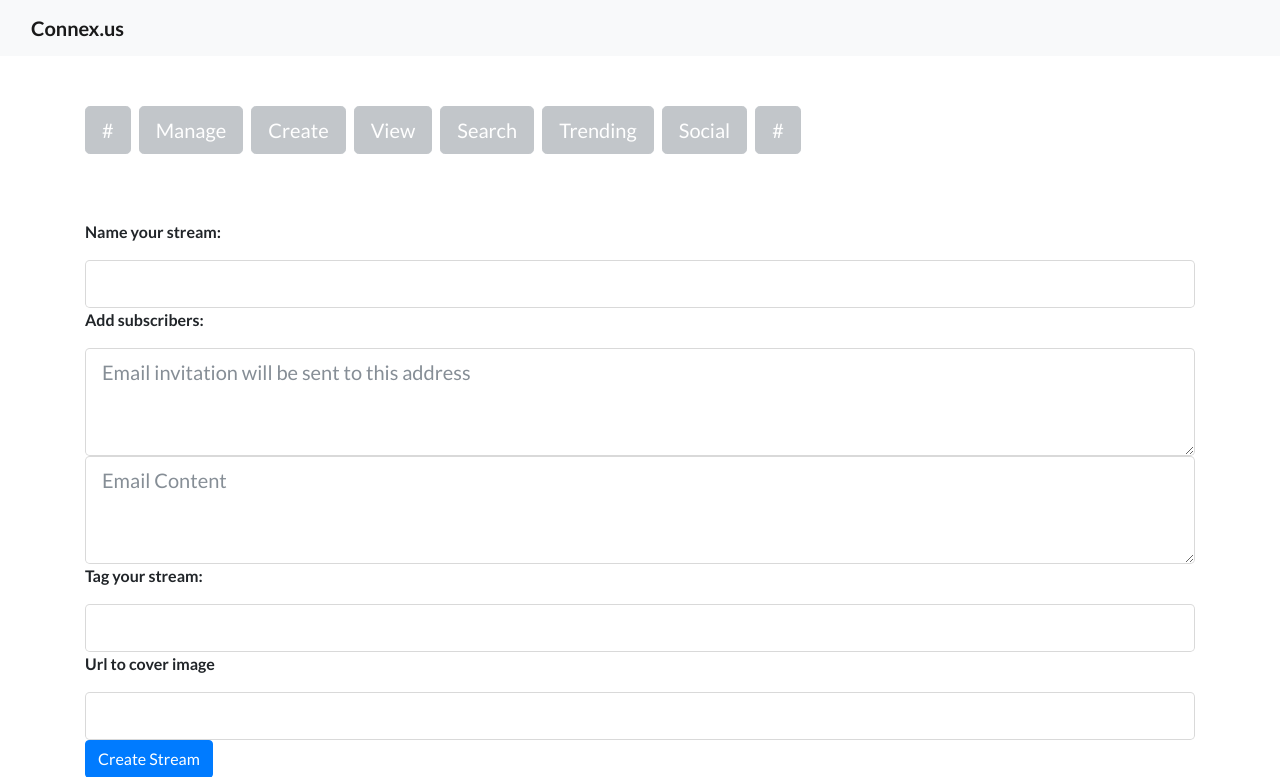
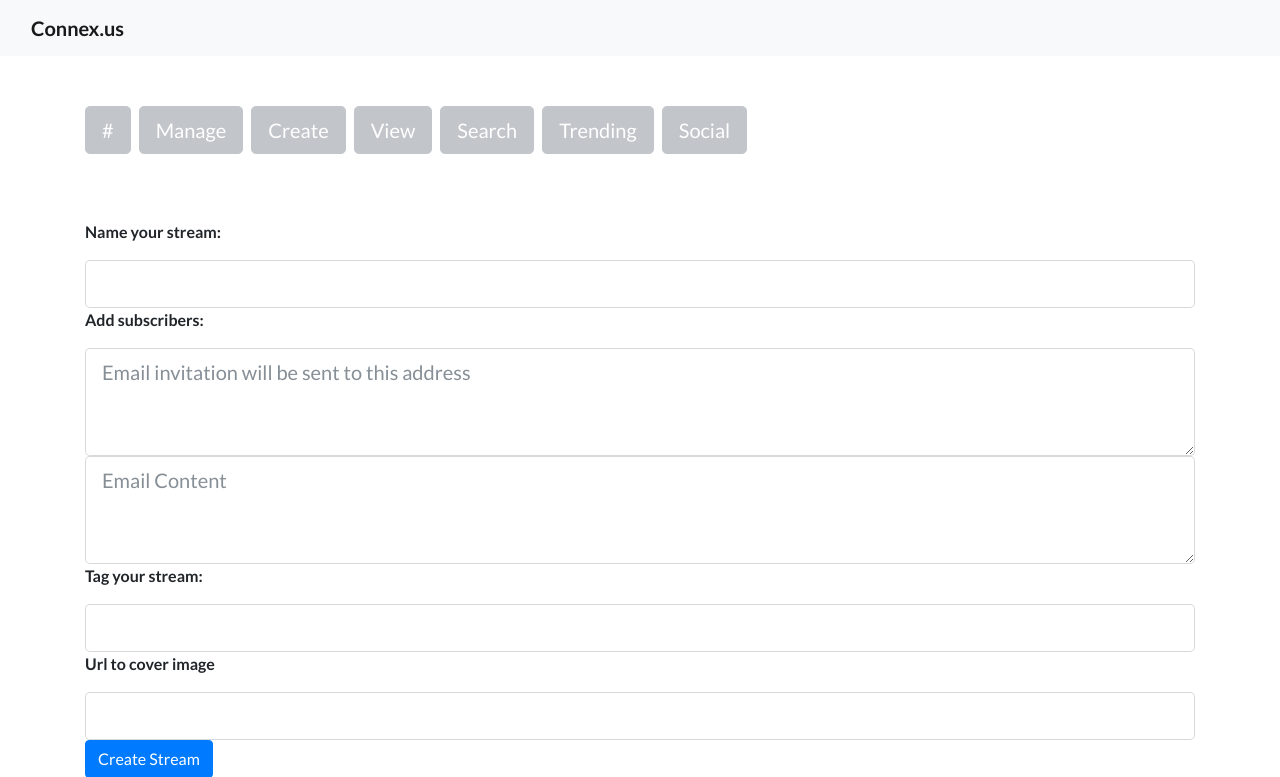
Before and after one commit to utpatrick/photo_stream_web, a Python web app: template templates/create_page.html in a window 1280 px wide. Shown: the top 777 px of the page. Run offline with Jinja, Linux system fonts and the light colour scheme; the template is opened without the code that fills it: most values are stand-ins (such as "Sample title", 1, 10 or a date in 2020); some libraries are stand-ins or nearby versions.

```diff
--- a/templates/base.html
+++ b/templates/base.html
@@ -65,11 +65,6 @@
                             <span class="network-name">Social</span>
                         </a>
                     </li>
-                    <li class="list-inline-item">
-                        <a href="{{ url|safe }}" class="btn btn-secondary btn-lg">
-                            <span class="network-name">{{ url_linktext }}</span>
-                        </a>
-                    </li>
                 </ul>
             </div>
         </header>
```
Also changed, not shown: templates/social_page.html (+0 -34 lines).
